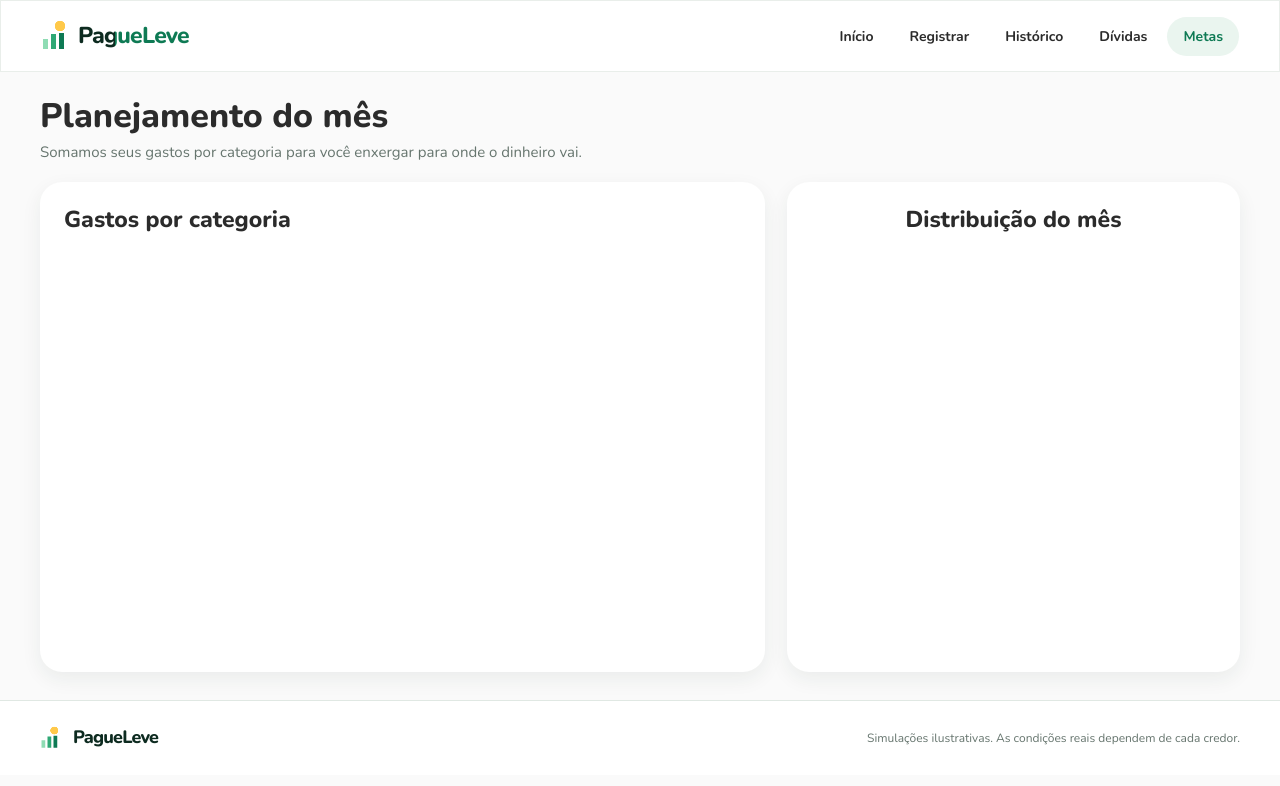
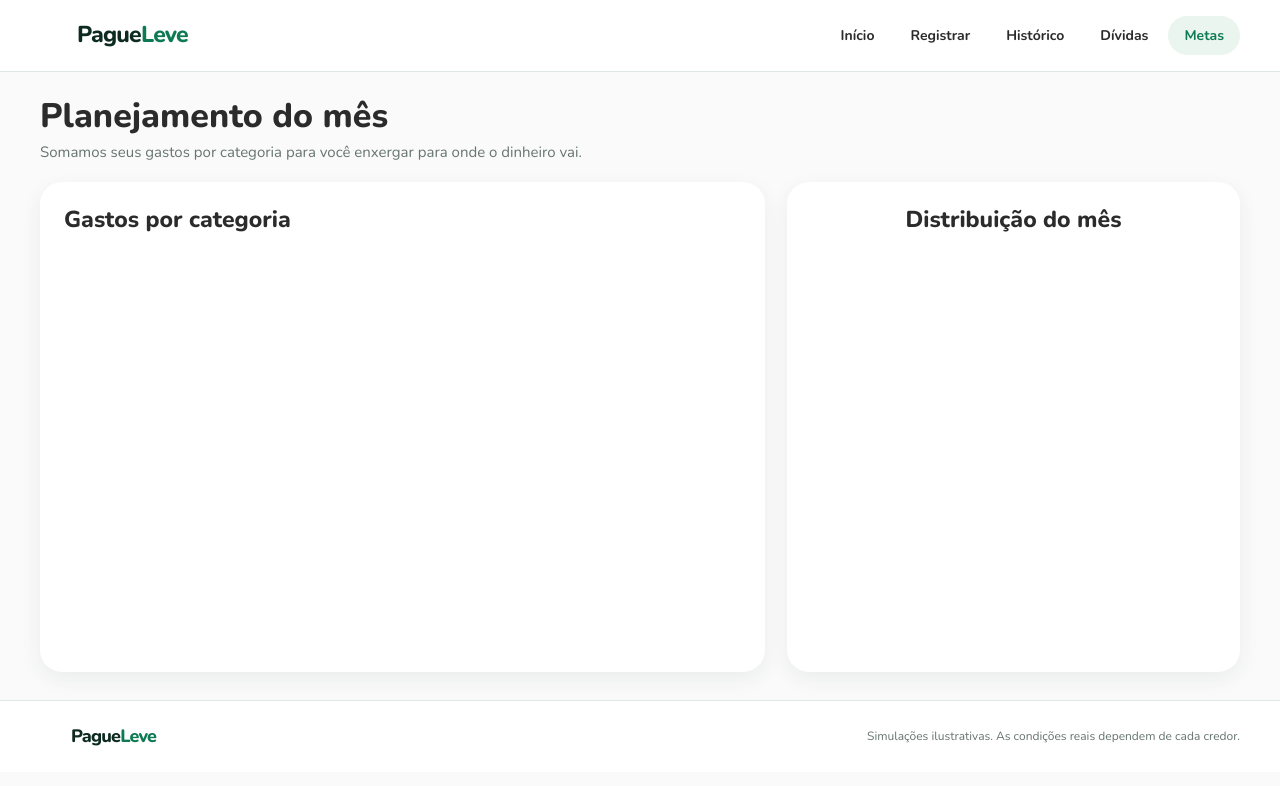
Before and after one commit to SilasSilva123/PagueLeve-Seed-a-Bit-Desafio-2, a plain HTML site: page metas.html in a window 1280 px wide. Drawn offline with nearby package versions, Linux system fonts and the light colour scheme.

Commit message:
Mudança de stylesheet

```diff
--- a/metas.html
+++ b/metas.html
@@ -5,29 +5,15 @@
     <meta name="viewport" content="width=device-width, initial-scale=1.0">
     <title>Planejamento do mês — PagueLeve</title>
 
-    <!-- Estilos da página (a estilização será feita por outro integrante) -->
-    <link rel="stylesheet" href="css/style.css">
+    <link rel="stylesheet" href="css/base.css">
+    <link rel="stylesheet" href="css/paginas.css">
+    <link rel="icon" type="image/svg+xml" href="assets/img/favicon.svg">
 </head>
 <body>
 
-    <!-- =========================================================
-         HEADER — logo e navegação (igual nas 5 páginas)
-         Figma: "Navbar" (desktop), "Topo" e "Tab bar" (mobile).
-         ========================================================= -->
     <header class="cabecalho">
-        <!-- TODO (CSS/assets): substituir o texto pelo logo "Logo/PagueLeve" exportado do Figma (pasta assets/) -->
-        <a href="index.html" class="logo">PagueLeve</a>
+        <a href="index.html" class="logo">Pague<span>Leve</span></a>
 
-        <!-- TODO (equipe): no Figma mobile, o topo mostra um ícone "ⓘ" à direita.
-             A função dele não está definida no protótipo. -->
-
-        <!-- Navegação entre as 5 páginas. O mesmo menu serve aos dois formatos:
-             - desktop: menu horizontal no topo;
-             - mobile: barra fixa na parte de baixo da tela.
-             O link da página aberta tem aria-current="page" (item ativo no Figma).
-             TODO (CSS): posicionar o menu conforme o tamanho da tela.
-             TODO (CSS): no mobile, o Figma usa a ordem Início, Histórico, Registrar,
-             Dívidas, Metas, com um ícone em cada item (home, lista, mais, calculadora, meta). -->
         <nav class="menu" aria-label="Navegação principal">
             <ul>
                 <li><a href="index.html">Início</a></li>
@@ -41,12 +27,6 @@
 
     <main>
 
-        <!-- =========================================================
-             METAS — telas "Metas (MVP)" (desktop) e "Metas" (mobile) do Figma
-             ("Planejamento do mês")
-             Resumo dos gastos do mês por categoria (obrigatório no MVP Contract).
-             TODO (integração): somas e porcentagens em js/app.js
-             ========================================================= -->
         <section id="metas" class="secao-metas">
             <h1>Planejamento do mês</h1>
             <p>Somamos seus gastos por categoria para você enxergar para onde o dinheiro vai.</p>
@@ -54,41 +34,29 @@
             <div class="painel-categorias">
                 <h2>Gastos por categoria</h2>
 
-                <!-- TODO (integração): total gasto no mês, somado na tela.
-                     No desktop, o Figma mostra "Total R$ ..." ao lado do título;
-                     no mobile, um cartão de destaque com o total do mês. -->
                 <p id="total-mes"></p>
 
-                <!-- TODO (integração): uma barra por categoria
-                     (moradia, alimentação, transporte, saúde, lazer). -->
+
                 <div id="resumo-categorias"></div>
 
-                <!-- TODO (integração): dica simples sobre a categoria com mais gastos
-                     (planejamento "simulado", conforme o MVP Contract). -->
+
                 <p id="dica-planejamento"></p>
             </div>
 
-            <!-- Só no desktop: o Figma mobile não mostra este gráfico. -->
             <div class="painel-distribuicao apenas-desktop">
                 <h2>Distribuição do mês</h2>
-                <!-- TODO (integração): gráfico de rosca com o gasto total e a legenda por categoria. -->
                 <div id="grafico-distribuicao"></div>
             </div>
         </section>
 
     </main>
 
-    <!-- =========================================================
-         FOOTER — componente "Rodapé do site" do Figma (igual nas 5 páginas)
-         ========================================================= -->
     <footer class="rodape">
-        <!-- TODO (CSS/assets): substituir o texto pelo logo exportado do Figma -->
-        <p class="logo">PagueLeve</p>
+
+        <p class="logo">Pague<span>Leve</span></p>
         <p>Simulações ilustrativas. As condições reais dependem de cada credor.</p>
     </footer>
 
-    <!-- Scripts desta página: lista.js (busca dos lançamentos com GET) e app.js (somas por categoria).
-         Por enquanto contêm apenas comentários TODO. -->
     <script src="js/lista.js"></script>
     <script src="js/app.js"></script>
 </body>
```
